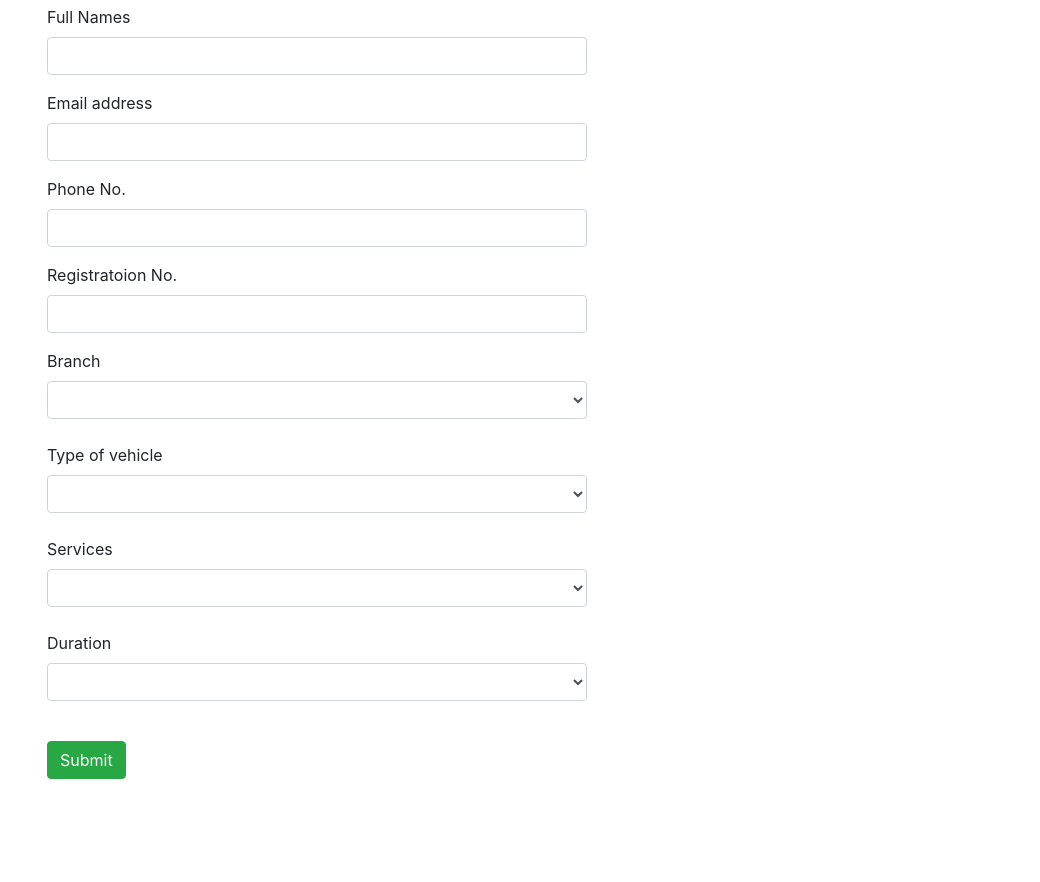
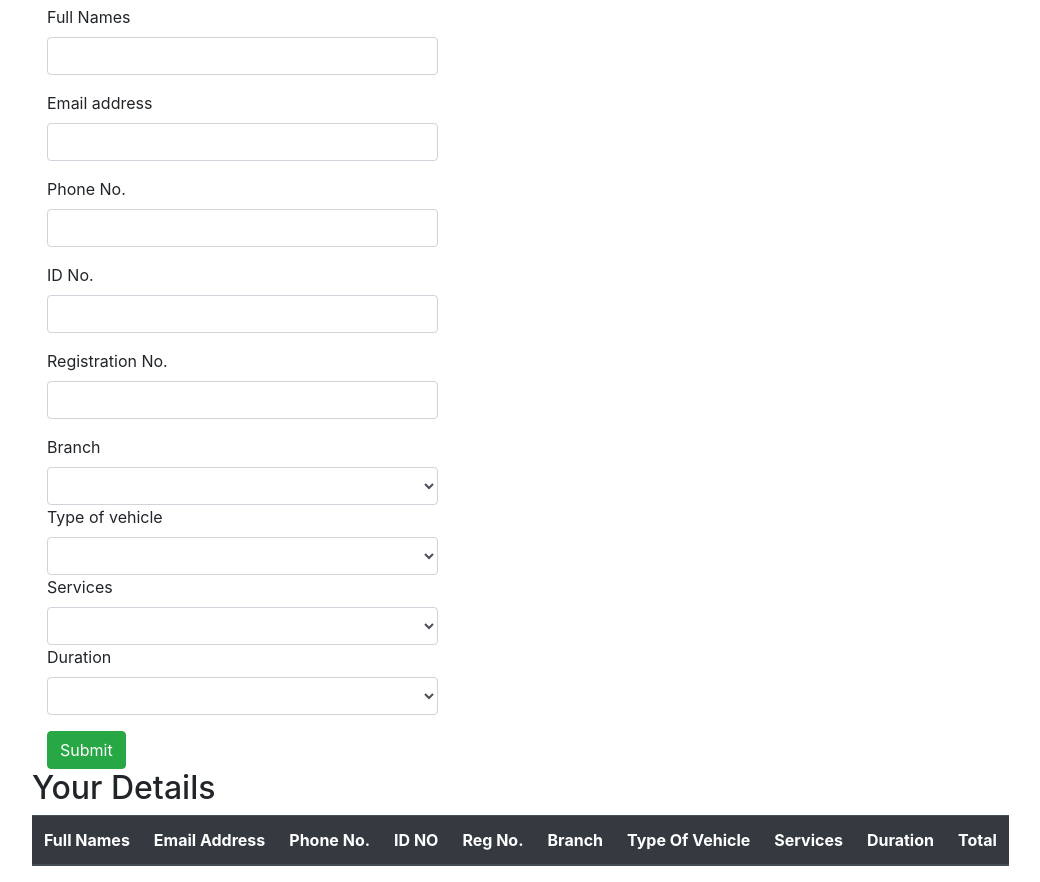
Before and after one commit to Josephshitandi/Garage-system-group, a plain HTML site: page booking.html in a window 1280 px wide. Shown: the part 51-933 px from the top of the page, without its empty margins (38-1078 px from the left). Before the commit the page ends 830 px from the top, so only its background shows below. Drawn offline with nearby package versions, Linux system fonts and the light colour scheme.

Commit message:
Add a table for displaying customer details

```diff
--- a/booking.html
+++ b/booking.html
@@ -12,69 +12,93 @@
 <body>
     <div class="container">
         <div class="row">
-
-            <div class="col-md-6">
+            <form id="userInput">
+                <div class="col-md">
                     <h1>BOOKING SERVICES</h1>
                     <div class="form-group">
                         <label for="fname">Full Names</label>
-                    <input type="fname" class="form-control" id="fname">
+                        <input type="fname" class="form-control" id="fname" required>
                     </div>
                     <div class="form-group">
                         <label for="email">Email address</label>
-                    <input type="email" class="form-control" id="email" aria-describedby="emailHelp">
+                        <input type="email" class="form-control" id="email" aria-describedby="emailHelp" required>
                     </div>
                     <div class="form-group">
-                    <label for="exampleInputEmail1">Phone No.</label>
-                    <input type="number" class="form-control" id="fpnone">
+                        <label for="fphone">Phone No.</label>
+                        <input type="number" class="form-control" id="fpnone" required>
                     </div>
                     <div class="form-group">
-                    <label for="exampleInputEmail1">Registratoion No.</label>
-                    <input type="text" class="form-control" id="rnumber">
+                        <label for="fid">ID No.</label>
+                        <input type="number" class="form-control" id="fid" required>
+                    </div>
+                    <div class="form-group">
+                        <label for="rnumber">Registration No.</label>
+                        <input type="text" class="form-control" id="rnumber" required>
 
                     </div>
-                <form id="userInput">
+
                     <div class="form-group" id="userInput">
                         <label for="branch">Branch
                         </label>
-                        <select class="form-control" id="branch">
+                        <select class="form-control" id="branch" required>
                             <option></option>
                             <option value="Nairobi">Nairobi</option>
                             <option value="Naivasha">Naivasha</option>
                             <option value="Nakuru">Nakuru</option>
                             <option value="Mombasa">Mombasa</option>
-                        </select><br>
+                        </select>
                         <label for="type">Type of vehicle
                         </label>
-                        <select class="form-control" id="type">
+                        <select class="form-control" id="type" required>
                             <option></option>
                             <option value="Heavy">Heavy</option>
                             <option value="Medium">Medium</option>
                             <option value="Light">Light</option>
-                        </select><br>
+                        </select>
 
                         <label for="service">Services
                         </label>
-                        <select class="form-control" id="services">
+                        <select class="form-control" id="services" required>
                             <option></option>
                             <option value="Engine service">Engine service</option>
                             <option value="Power System">Power System</option>
                             <option value="Oil services">Oil services</option>
                             <option value="Parking">Parking</option>
                             <option value="Car wash">Car wash</option>
-                        </select><br>
+                        </select>
                         <label for="duration">Duration
                         </label>
-                        <select class="form-control" id="duration">
+                        <select class="form-control" id="duration" required>
                             <option></option>
                             <option value="Urgently">Urgently (One day)</option>
                             <option value="Normal">Normal (One week)</option>
                             <option value="Late">Late (More than a week)</option>
-                        </select><br>
+                        </select>
                     </div>
                     <button type="submit" class="btn btn-success">Submit</button>
 
-
+                </div>
             </form>
+            <div class="cbooking">
+                <h2>Your Details</h2>
+                <table class="table table-striped table-dark">
+                    <thead>
+                        <tr>
+                            <th scope="col">Full Names</th>
+                            <th scope="col">Email Address</th>
+                            <th scope="col">Phone No.</th>
+                            <th scope="col">ID NO</th>
+                            <th scope="col">Reg No.</th>
+                            <th scope="col">Branch</th>
+                            <th scope="col">Type Of Vehicle</th>
+                            <th scope="col">Services</th>
+                            <th scope="col">Duration</th>
+                            <th scope="col">Total</th>
+                        </tr>
+                    </thead>
+                    <tbody id="order-summary"></tbody>
+                </table>
+            </div>
         </div>
 
     </div>
```
Lines whose indentation alone changed are shown as unchanged.
